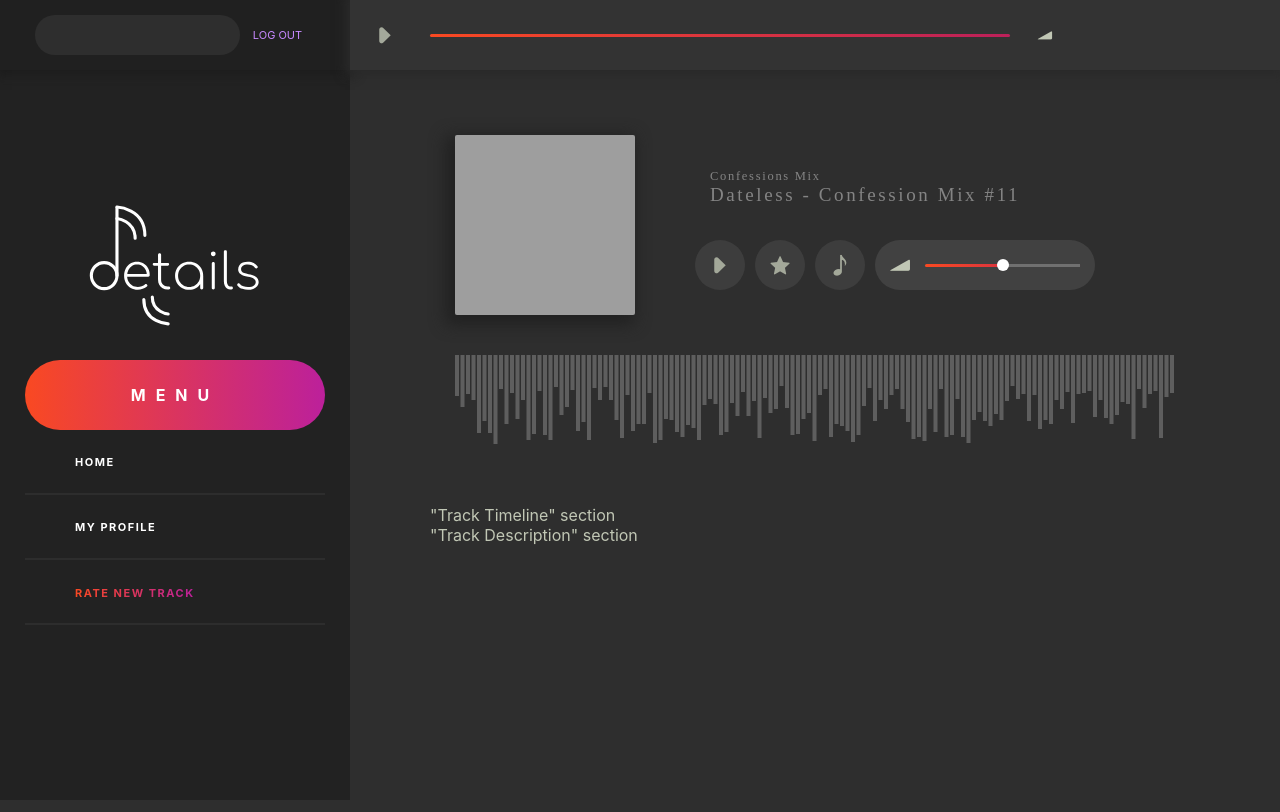
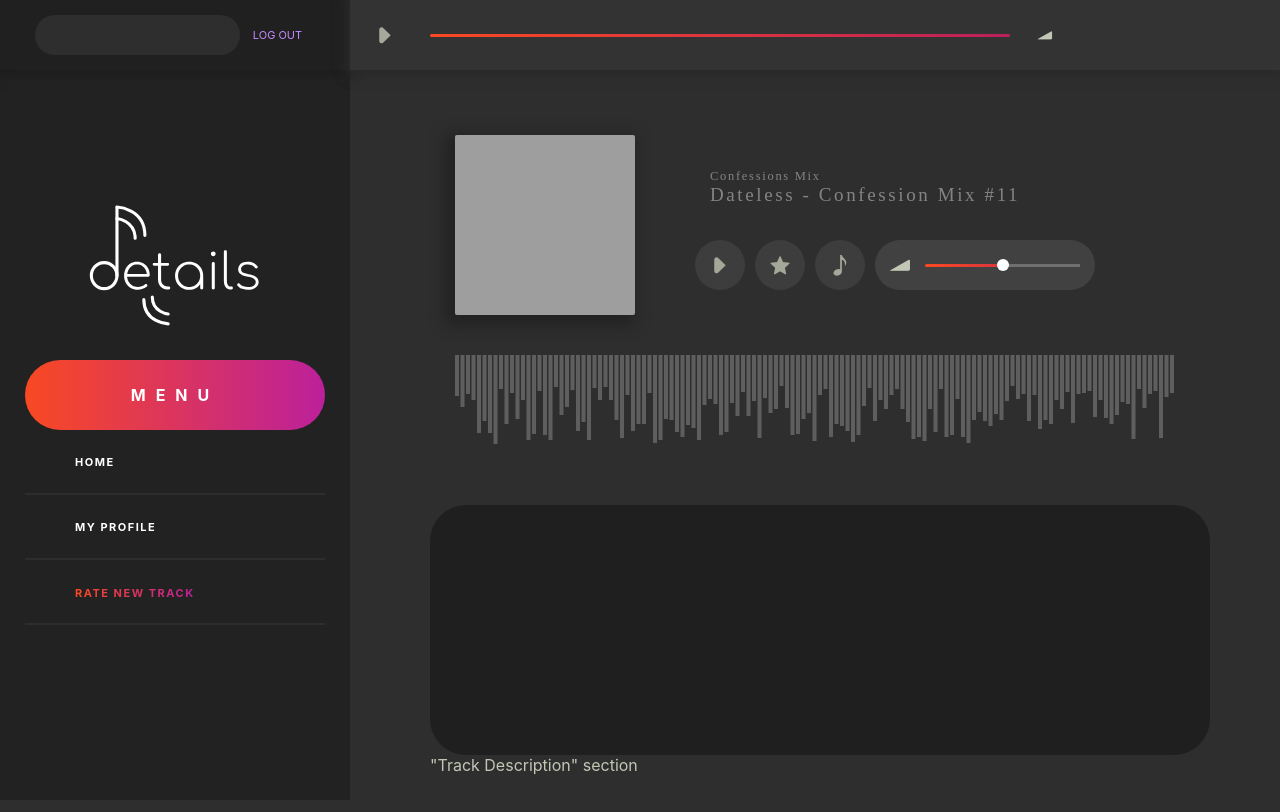
Before and after one commit to musical-details/details-app, a React (Create React App) app: page / in a window 1280 px wide. Shown: the top 812 px of the page. Built offline with nearby package versions, Linux system fonts and the light colour scheme; no server answers; grey boxes are pictures that could not be loaded.

Commit message:
[FEAT] Timeline component

```diff
--- /dev/null
+++ b/src/components/entities/timeline-moment/TimelineMoment.tsx
@@ -0,0 +1,19 @@
+import React from "react";
+
+import MomentProps from '../../../core/moment-props/MomentProps';
+import { ReactComponent } from "*.svg";
+import Timeline from "../timeline/Timeline";
+
+class TimelineMoment extends React.Component {
+
+
+    render () {
+        return (
+            <div>
+            </div>
+        );
+    }
+
+}
+
+export default TimelineMoment;
--- /dev/null
+++ b/src/components/entities/timeline/Timeline.scss
@@ -0,0 +1,7 @@
+#timeline-container {
+    width: 780px;
+    height: 250px;
+    background: #1F1F1F;
+    position: relative;
+    border-radius: 36px;
+}
--- /dev/null
+++ b/src/components/entities/timeline/Timeline.tsx
@@ -0,0 +1,37 @@
+import React from "react";
+
+import TrackProps from '../../../core/track-props/TrackProps';
+import MomentProps from '../../../core/moment-props/MomentProps';
+
+import TimelineMoment from '../timeline-moment/TimelineMoment';
+
+import './Timeline.scss';
+
+
+class Timeline extends React.Component{
+
+    track: TrackProps;
+    moments_arr: MomentProps[];
+    curr_time: number;
+
+    constructor(track: TrackProps, moments_arr: MomentProps[], curr_time: number){
+        super(track, moments_arr);
+        this.track = track;
+        this.moments_arr = moments_arr;
+        this.curr_time = curr_time;
+    }
+
+    // dlugosc przycinanego diva to dlugosc utworu
+    // 780px to 20% dlugosci utworu
+
+
+    render() {
+        return (
+            <div id="timeline-container">
+
+            </div>
+        );
+    }
+}
+
+export default Timeline;
--- a/src/components/pages/track/track.tsx
+++ b/src/components/pages/track/track.tsx
@@ -1,6 +1,7 @@
 import React from "react";
 import TrackInfo from "../../entities/track-info/track-info";
 import TrackWaver from "../../entities/track-waver/track-waver";
+import Timeline from "../../entities/timeline/Timeline";
 
 import "./track.scss";
 
@@ -112,7 +113,7 @@ class TrackComponent extends React.Component<any, TrackState | any> {
             duration={this.state.player.duration}
           ></TrackWaver>
         </div>
-        <div>"Track Timeline" section</div>
+        <div><Timeline /></div>
         <div>"Track Description" section</div>
       </div>
     );
--- /dev/null
+++ b/src/core/moment-props/MomentProps.tsx
@@ -0,0 +1,10 @@
+import React from 'react';
+
+type MomentProps = {
+    name: string;
+    color: string;
+    start: number; // wartość w ms
+    end: number;   // wartość w ms
+}
+
+export default MomentProps;
--- /dev/null
+++ b/src/core/track-props/TrackProps.tsx
@@ -0,0 +1,7 @@
+import React from 'react';
+
+type TrackProps = {
+    length: number; // wartość w ms
+}
+
+export default TrackProps;
```
